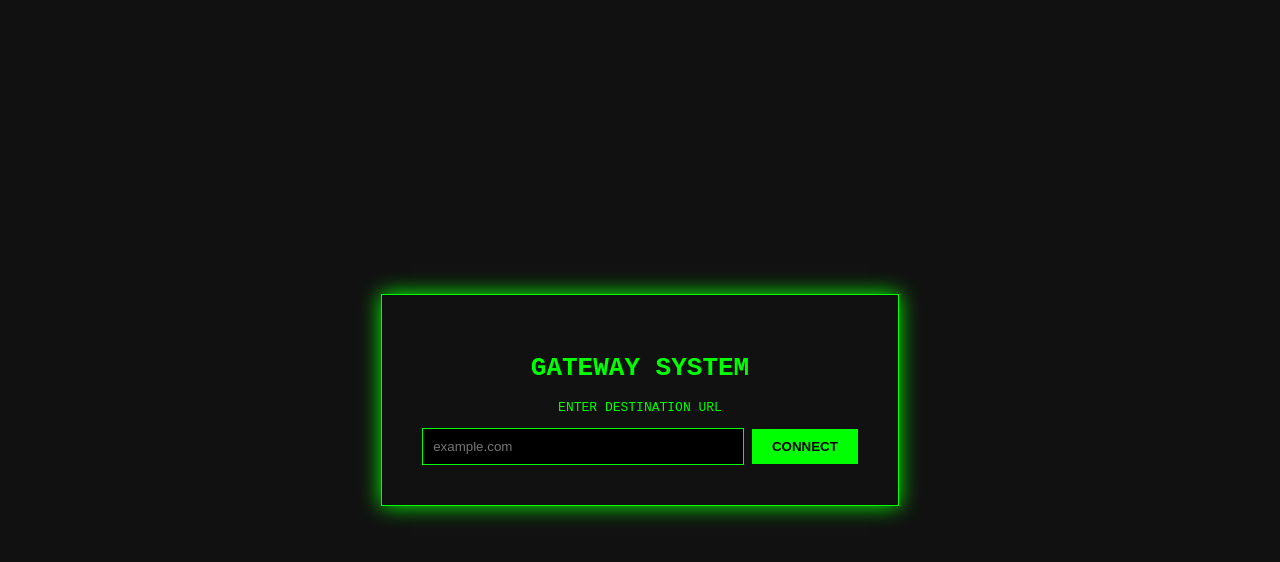
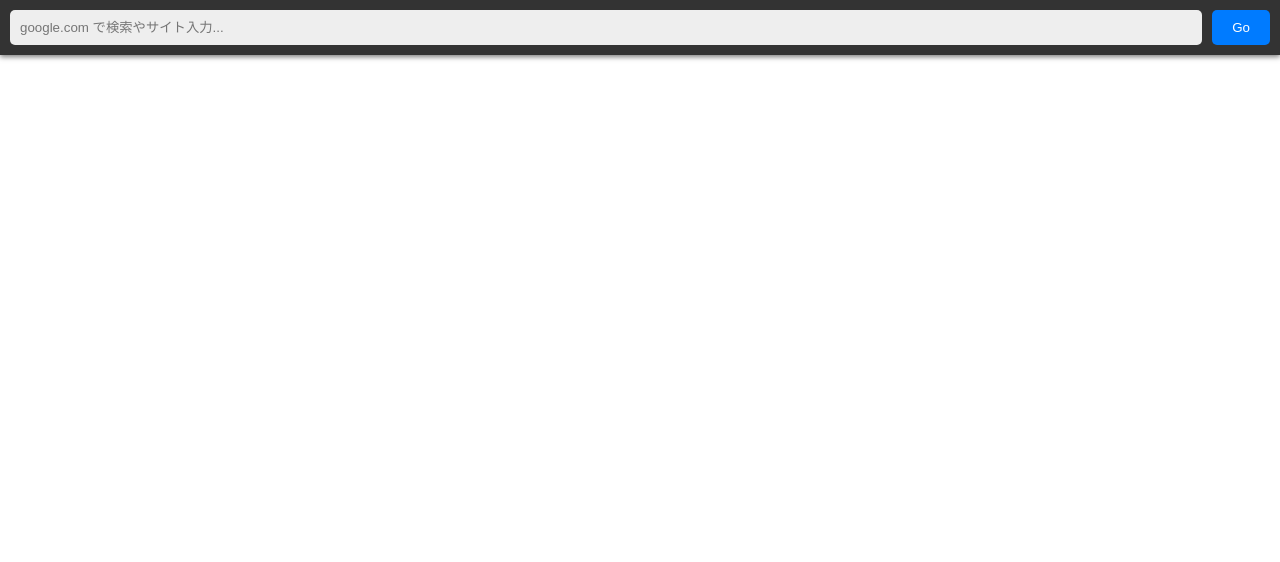
Before and after one commit to daikiz1225-ui/my-proxy, a website: page index.html in a window 1280 px wide. Drawn offline with Linux system fonts and the light colour scheme.

Commit message:
Update index.html

```diff
--- a/index.html
+++ b/index.html
@@ -2,32 +2,53 @@
 <html lang="ja">
 <head>
     <meta charset="UTF-8">
-    <title>Academic Research Portal</title>
+    <title>Academic Portal</title>
     <style>
-        body { background: #111; color: #0f0; font-family: monospace; display: flex; flex-direction: column; align-items: center; justify-content: center; height: 100vh; margin: 0; }
-        .container { text-align: center; border: 1px solid #0f0; padding: 40px; box-shadow: 0 0 20px #0f0; }
-        input { background: #000; color: #0f0; border: 1px solid #0f0; padding: 10px; width: 300px; outline: none; }
-        button { background: #0f0; color: #000; border: none; padding: 10px 20px; cursor: pointer; font-weight: bold; }
+        body { margin: 0; background: #1a1a1a; font-family: sans-serif; display: flex; flex-direction: column; height: 100vh; }
+        #nav { background: #333; padding: 10px; display: flex; gap: 10px; z-index: 100; box-shadow: 0 2px 5px rgba(0,0,0,0.5); }
+        input { flex: 1; padding: 10px; border-radius: 5px; border: none; background: #eee; }
+        button { padding: 10px 20px; border-radius: 5px; border: none; background: #007bff; color: white; cursor: pointer; }
+        iframe { flex: 1; border: none; background: white; }
     </style>
 </head>
 <body>
-    <div class="container">
-        <h1>GATEWAY SYSTEM</h1>
-        <p>ENTER DESTINATION URL</p>
-        <input type="text" id="target" placeholder="example.com">
-        <button onclick="launch()">CONNECT</button>
+    <div id="nav">
+        <input type="text" id="urlInput" placeholder="google.com で検索やサイト入力...">
+        <button onclick="load()">Go</button>
     </div>
+    <iframe id="viewer"></iframe>
 
     <script>
-        function launch() {
-            let val = document.getElementById('target').value;
+        const viewer = document.getElementById('viewer');
+        const input = document.getElementById('urlInput');
+
+        function load() {
+            let val = input.value;
             if (!val) return;
-            // httpを消して整形
-            val = val.replace(/^https?:\/\//, '');
-            // 自分のドメインの /proxy/ 以下のパスに飛ばす
-            window.location.href = window.location.origin + "/proxy/" + val;
+            if (!val.includes('.') && !val.startsWith('http')) {
+                // ドットが含まれていなければGoogle検索とみなす
+                val = "www.google.com/search?q=" + encodeURIComponent(val);
+            } else if (!val.startsWith('http')) {
+                val = "https://" + val;
+            }
+
+            // 自分のURLの /proxy/ 経由で読み込む
+            viewer.src = window.location.origin + "/proxy/" + val.replace(/^https?:\/\//, '');
         }
-        document.getElementById('target').onkeypress = (e) => { if(e.key === 'Enter') launch(); };
+
+        input.onkeypress = (e) => { if(e.key === 'Enter') load(); };
+
+        // ★魔法のスクラプト：iframeの中のリンクをクリックしてもプロキシから外れないようにする
+        viewer.onload = function() {
+            try {
+                const doc = viewer.contentWindow.document;
+                const base = doc.createElement('base');
+                base.href = viewer.src; // リンクの基準をプロキシURLにする
+                doc.head.appendChild(base);
+            } catch (e) {
+                console.log("セキュリティ制限により直接の書き換えはスキップされました");
+            }
+        };
     </script>
 </body>
 </html>
```
